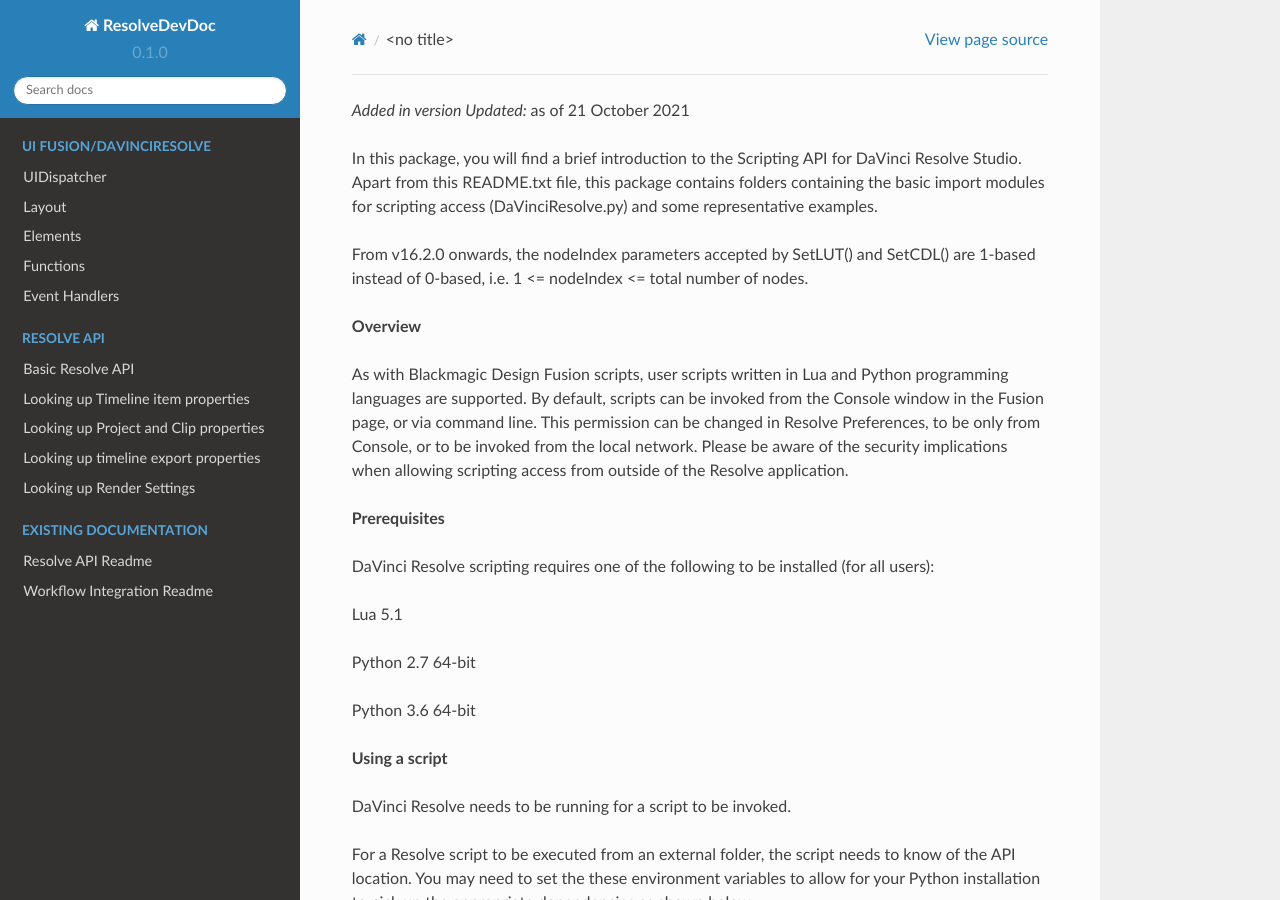
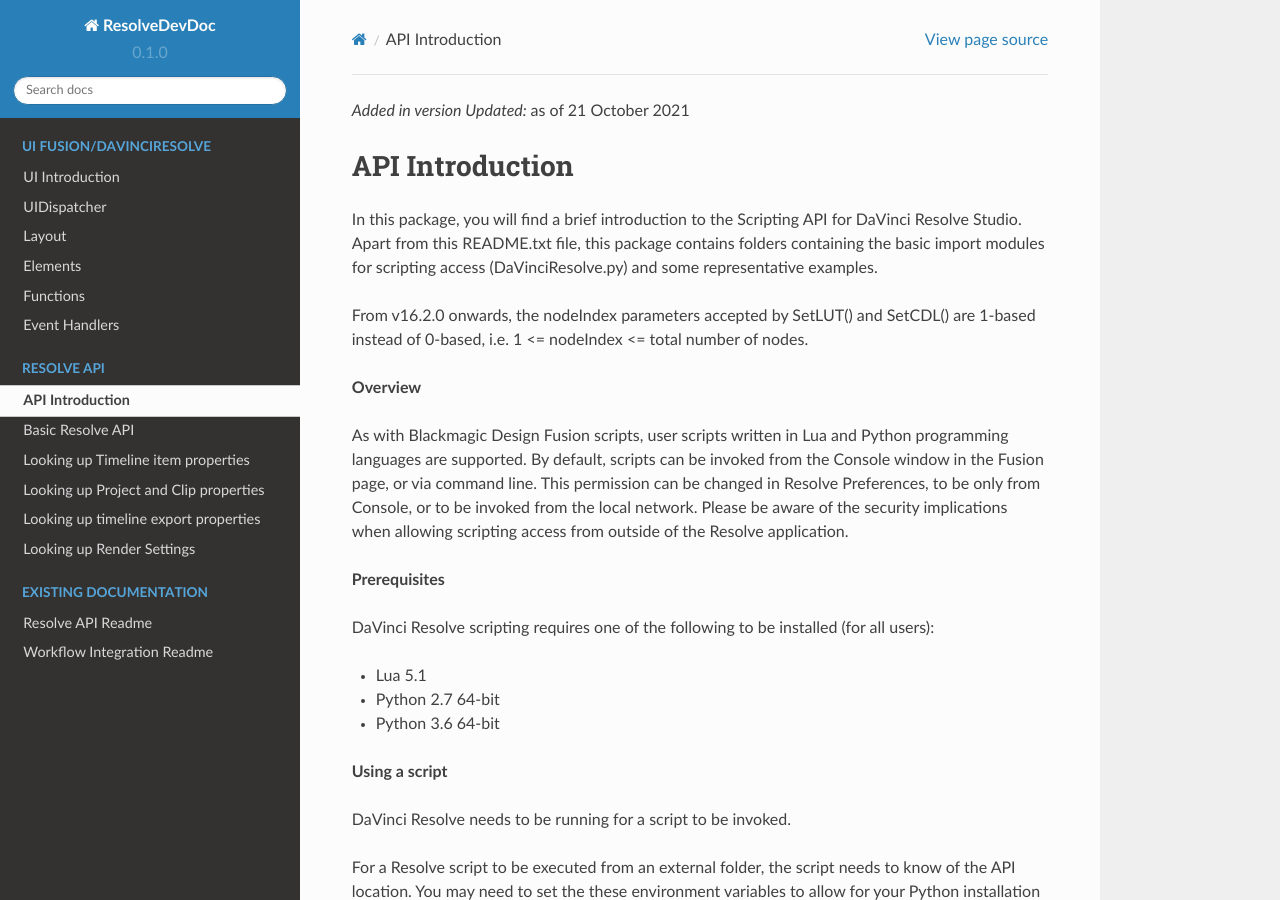
Before and after one commit to b3n0y/ResolveDevDoc, a Sphinx documentation site: the page built from docs/source/API_intro.rst, in a window 1280 px wide and 900 px high. Built offline with Sphinx 7.4.7 and the Read the Docs theme 2.0.0, drawn with Linux system fonts in a browser that asks for light colours; pages that are not in the unit, such as notebooks, are missing from menus.

Commit message:
add title intro

```diff
--- a/docs/source/API_basic.rst
+++ b/docs/source/API_basic.rst
@@ -10,6 +10,7 @@
     You must import the necessary modules in your script to get the Resolve app.
 
     ``from python_get_resolve import GetResolve``
+
     ``resolve = GetResolve()``
 
 
@@ -2363,6 +2364,7 @@
 
     Returns a dict (keys "width", "height", "format" and "data") with data containing raw thumbnail image data (RGB 8-bit image data encoded in base64 format) for current media in the Color Page.
     An example of how to retrieve and interpret thumbnails is provided in 6_get_current_media_thumbnail.py in the Examples folder.
+
     ``CurrentPage must be the Color Page``
 
     **Returns** {thumbnailData}
--- a/docs/source/API_intro.rst
+++ b/docs/source/API_intro.rst
@@ -1,4 +1,7 @@
 .. versionadded:: Updated as of 21 October 2021
+
+API Introduction
+----------------
 
 
 In this package, you will find a brief introduction to the Scripting API for DaVinci Resolve Studio. Apart from this README.txt file, this package contains folders containing the basic import
--- a/docs/source/UI_intro.rst
+++ b/docs/source/UI_intro.rst
@@ -1,5 +1,7 @@
 .. versionadded::  Updated as of 25 August, 2020
 
+UI Introduction
+---------------
 
 In this package, you will find a brief introduction to the Workflow Integration Plugins support for DaVinci Resolve Studio. Apart from this README.txt file, this package contains following folders:
 Examples: containing some representative sample plugin, and a sample script.
```
